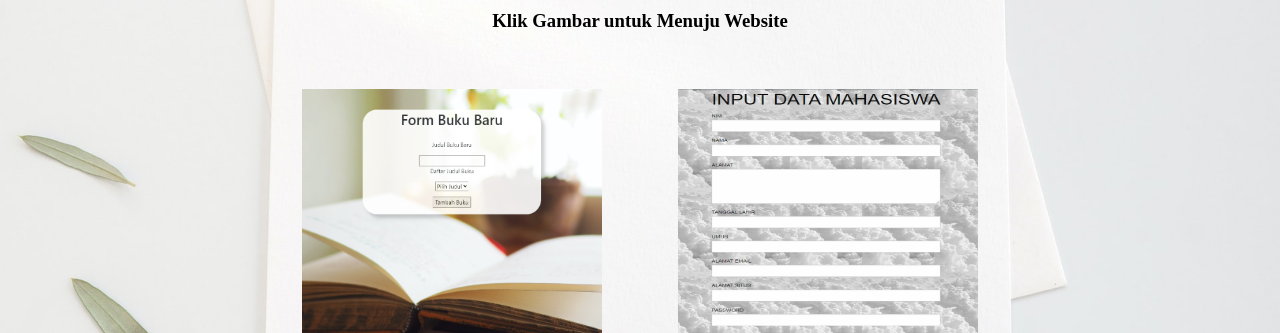
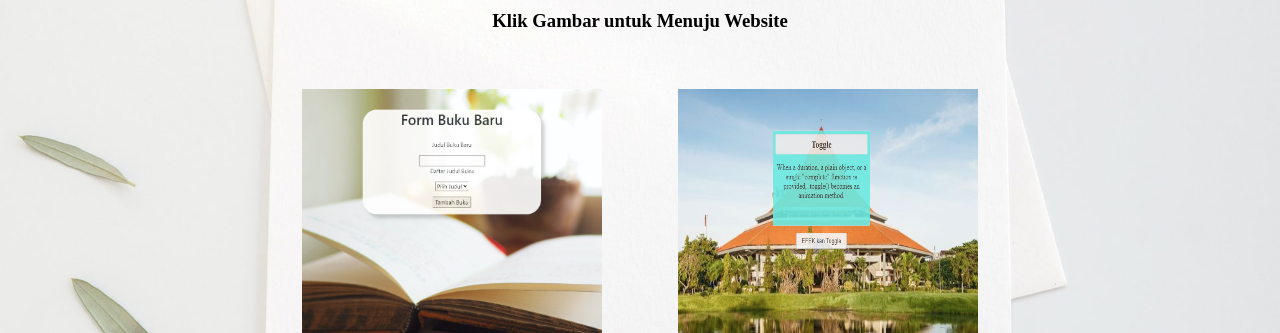
Before and after one commit to YusufAnfasya/Jquery, a plain HTML site: page index.html in a window 1280 px wide. Shown: the part 259-592 px from the top of the page. Drawn offline with Linux system fonts and the light colour scheme.

Commit message:
updateFoto

```diff
--- a/index.html
+++ b/index.html
@@ -30,7 +30,7 @@
             <img src="buku.png" alt="ss1" width="300"   height="300" >
         </a>
         <a href="https://yusufanfasya.github.io/Jquery/InputForm/" style="padding: 3%;">
-            <img src="form.png" alt="ss2" width="300"   height="300">
+            <img src="toggle.png" alt="ss2" width="300"   height="300">
         </a>
 
         <a href=""></a>
```
Also changed, not shown: toggle.png (added).
